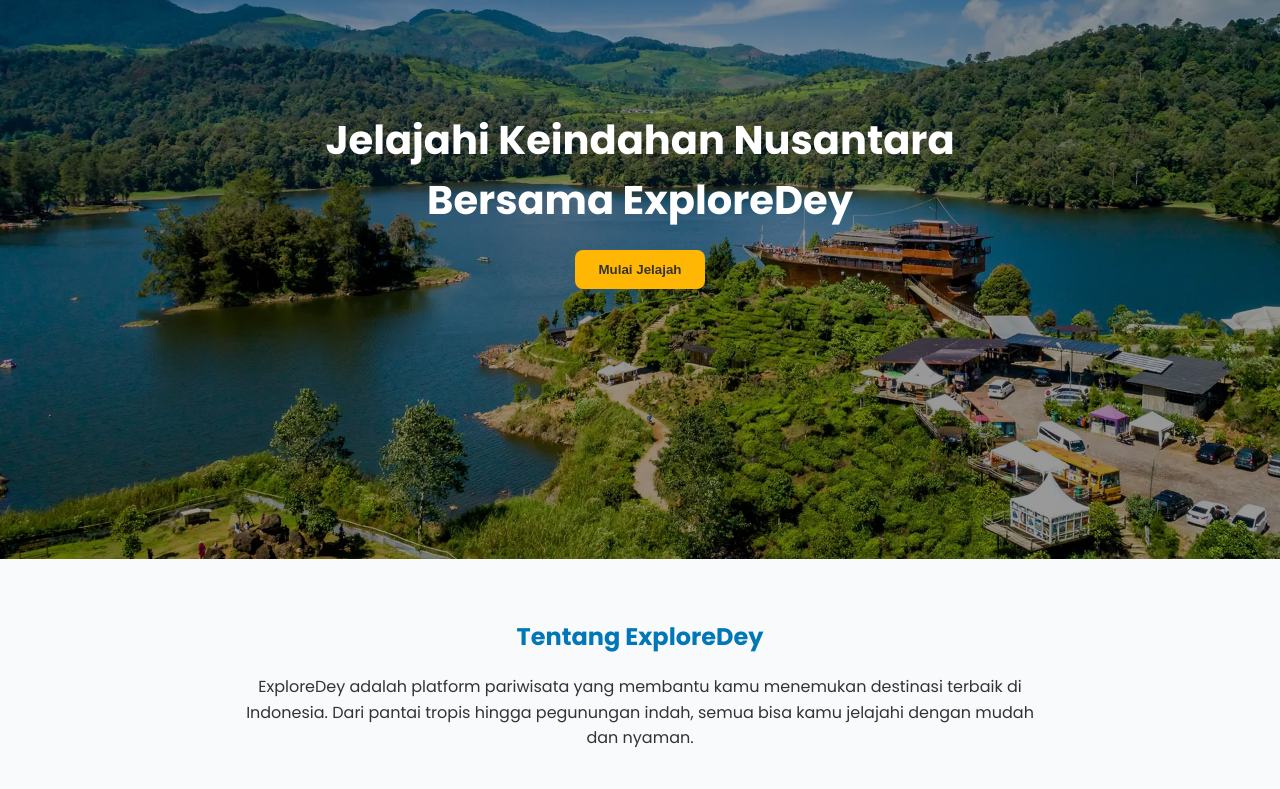
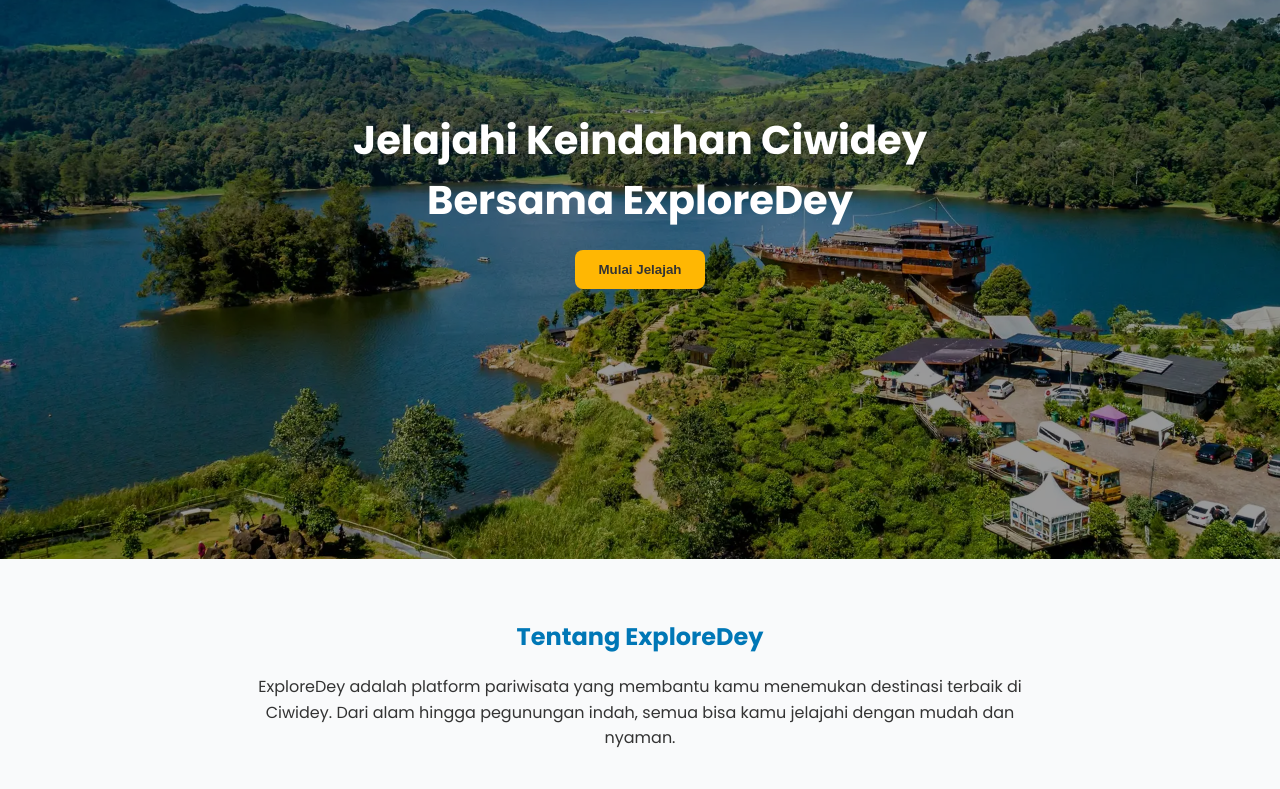
Before and after one commit to rifamsh/PBW1, a plain HTML site: page index.html in a window 1280 px wide. Shown: the part 231-1020 px from the top of the page. Drawn offline with Linux system fonts and the light colour scheme.

Commit message:
Update index.html

```diff
--- a/index.html
+++ b/index.html
@@ -30,7 +30,7 @@
     <!-- HERO SECTION -->
     <section class="hero" id="hero">
         <div class="hero-content">
-            <h1>Jelajahi Keindahan Nusantara Bersama ExploreDey</h1>
+            <h1>Jelajahi Keindahan Ciwidey Bersama ExploreDey</h1>
             <button id="mulaiBtn">Mulai Jelajah</button>
         </div>
     </section>
@@ -38,8 +38,8 @@
     <!--  TENTANG KAMI  -->
     <section class="section intro" id="tentang">
         <h2>Tentang ExploreDey</h2>
-        <p>ExploreDey adalah platform pariwisata yang membantu kamu menemukan destinasi terbaik di Indonesia.
-            Dari pantai tropis hingga pegunungan indah, semua bisa kamu jelajahi dengan mudah dan nyaman.</p>
+        <p>ExploreDey adalah platform pariwisata yang membantu kamu menemukan destinasi terbaik di Ciwidey.
+            Dari alam hingga pegunungan indah, semua bisa kamu jelajahi dengan mudah dan nyaman.</p>
     </section>
 
     <!--  DESTINASI POPULER -->
```
